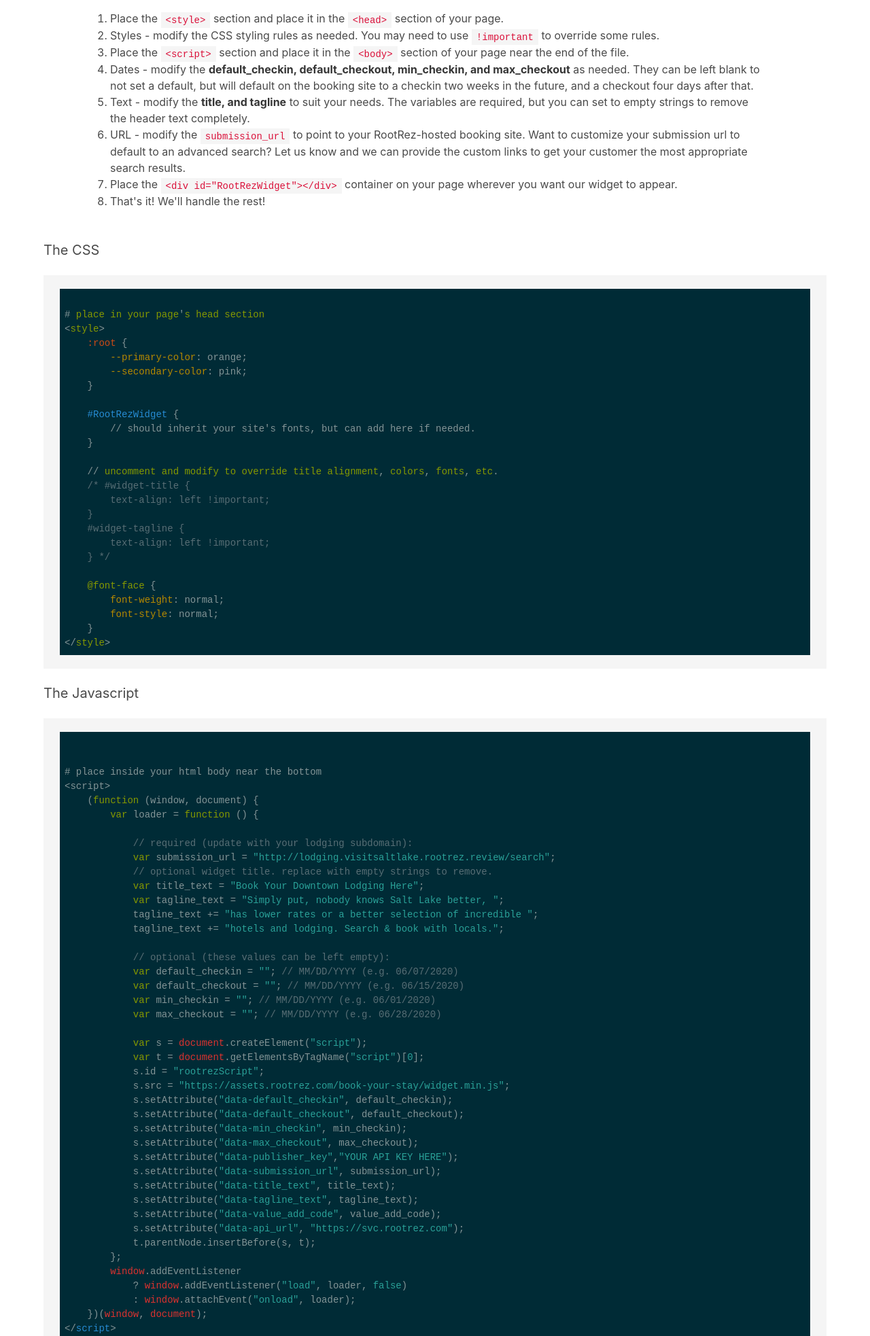
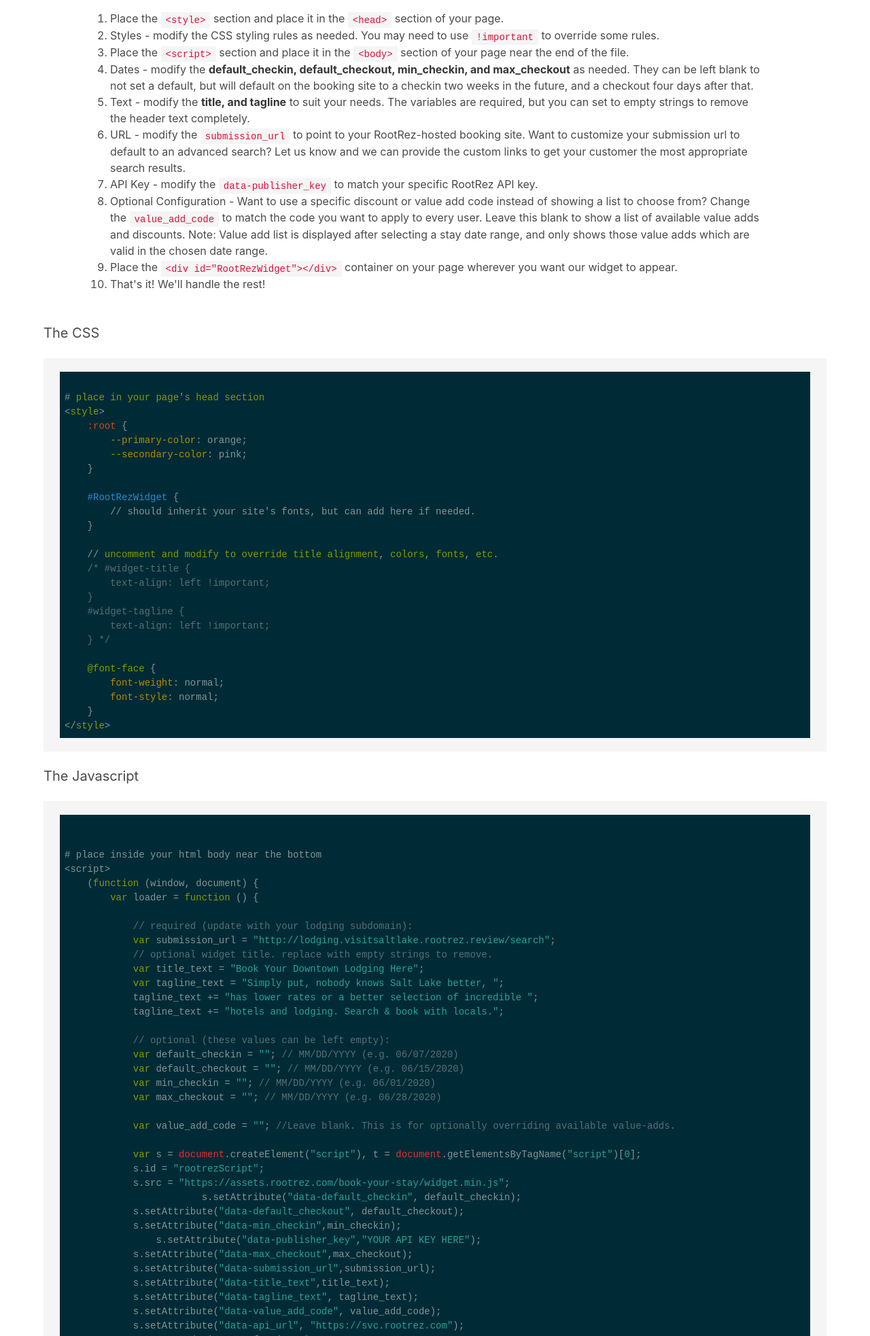
Before and after one commit to rootrezdev/book-your-stay, a website: page index.html in a window 1280 px wide. Shown: the part 365-2331 px from the top of the page at 68% size. Drawn offline with nearby package versions, Linux system fonts and the light colour scheme.

Commit message:
updated documentation

```diff
--- a/index.html
+++ b/index.html
@@ -138,6 +138,11 @@
                             <li>URL - modify the <code>submission_url</code> to point to your RootRez-hosted booking site. Want to customize
                                 your submission url to default to an advanced search? Let us know and we can provide the custom links to get your
                                 customer the most appropriate search results.</li>
+                            <li>API Key - modify the <code>data-publisher_key</code> to match your specific RootRez API key.</li>
+                            <li>Optional Configuration - Want to use a specific discount or value add code instead of showing a list to choose from?
+                            	Change the <code>value_add_code</code> to match the code you want to apply to every user. Leave this blank to show a
+                            	list of available value adds and discounts. Note: Value add list is displayed after selecting a stay date range, and
+                            	only shows those value adds which are valid in the chosen date range.</li>
                             <li>Place the <code>&lt;div id="RootRezWidget"&gt;&lt;/div&gt;</code> container on your page wherever you want our
                                 widget to appear.</li>
                             <li>That's it! We'll handle the rest!</li>
@@ -195,17 +200,18 @@
             var min_checkin = ""; // MM/DD/YYYY (e.g. 06/01/2020)
             var max_checkout = ""; // MM/DD/YYYY (e.g. 06/28/2020)
 
-            var s = document.createElement("script");
-            var t = document.getElementsByTagName("script")[0];
+            var value_add_code = ""; //Leave blank. This is for optionally overriding available value-adds.
+
+            var s = document.createElement("script"), t = document.getElementsByTagName("script")[0];
             s.id = "rootrezScript";
             s.src = "https://assets.rootrez.com/book-your-stay/widget.min.js";
 			s.setAttribute("data-default_checkin", default_checkin);
             s.setAttribute("data-default_checkout", default_checkout);
-            s.setAttribute("data-min_checkin", min_checkin);
-            s.setAttribute("data-max_checkout", max_checkout);
+            s.setAttribute("data-min_checkin",min_checkin);
 	    	s.setAttribute("data-publisher_key","YOUR API KEY HERE");
-            s.setAttribute("data-submission_url", submission_url);
-            s.setAttribute("data-title_text", title_text);
+            s.setAttribute("data-max_checkout",max_checkout);
+            s.setAttribute("data-submission_url",submission_url);
+            s.setAttribute("data-title_text",title_text);
             s.setAttribute("data-tagline_text", tagline_text);
             s.setAttribute("data-value_add_code", value_add_code);
             s.setAttribute("data-api_url", "https://svc.rootrez.com");
```
Lines whose indentation alone changed are shown as unchanged.
